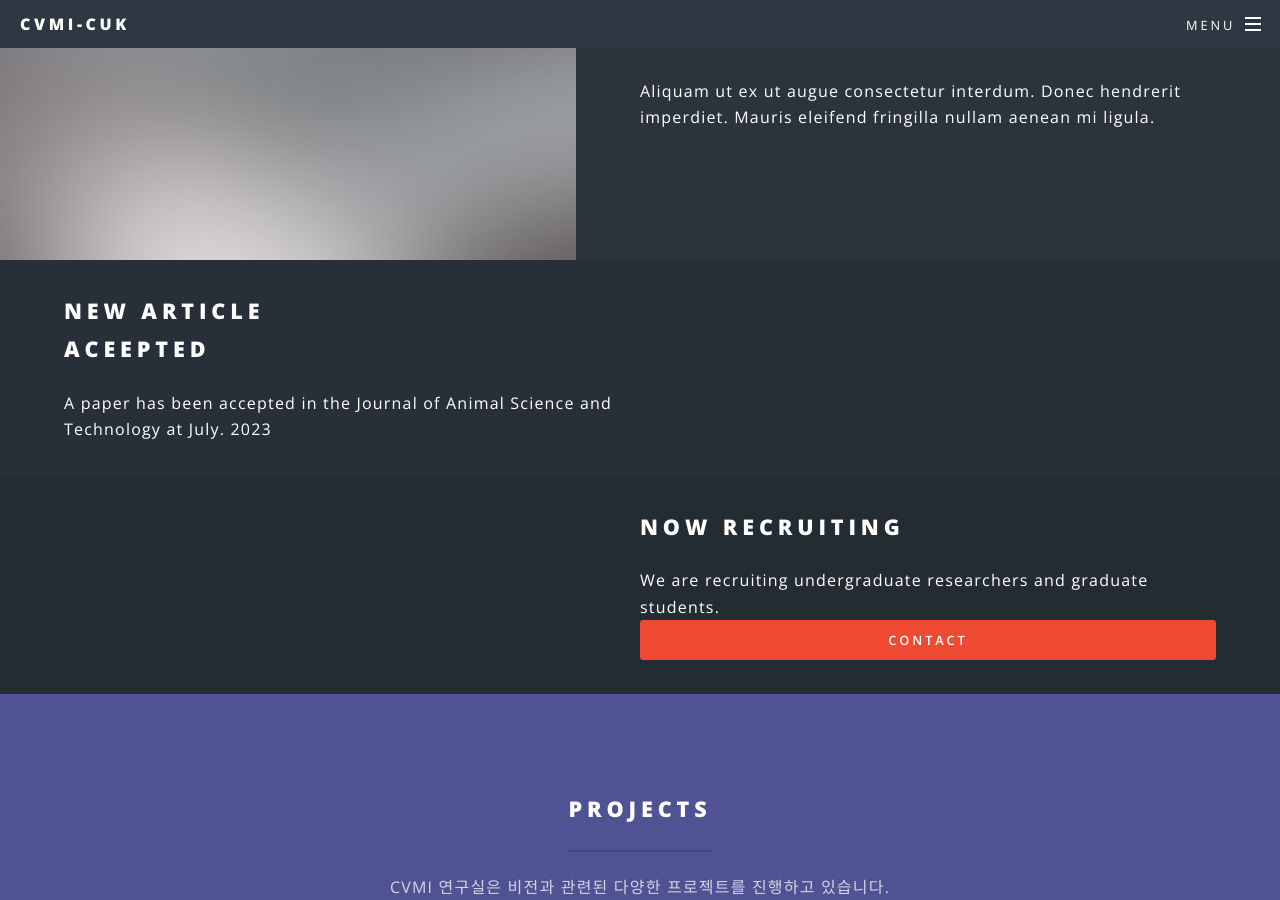
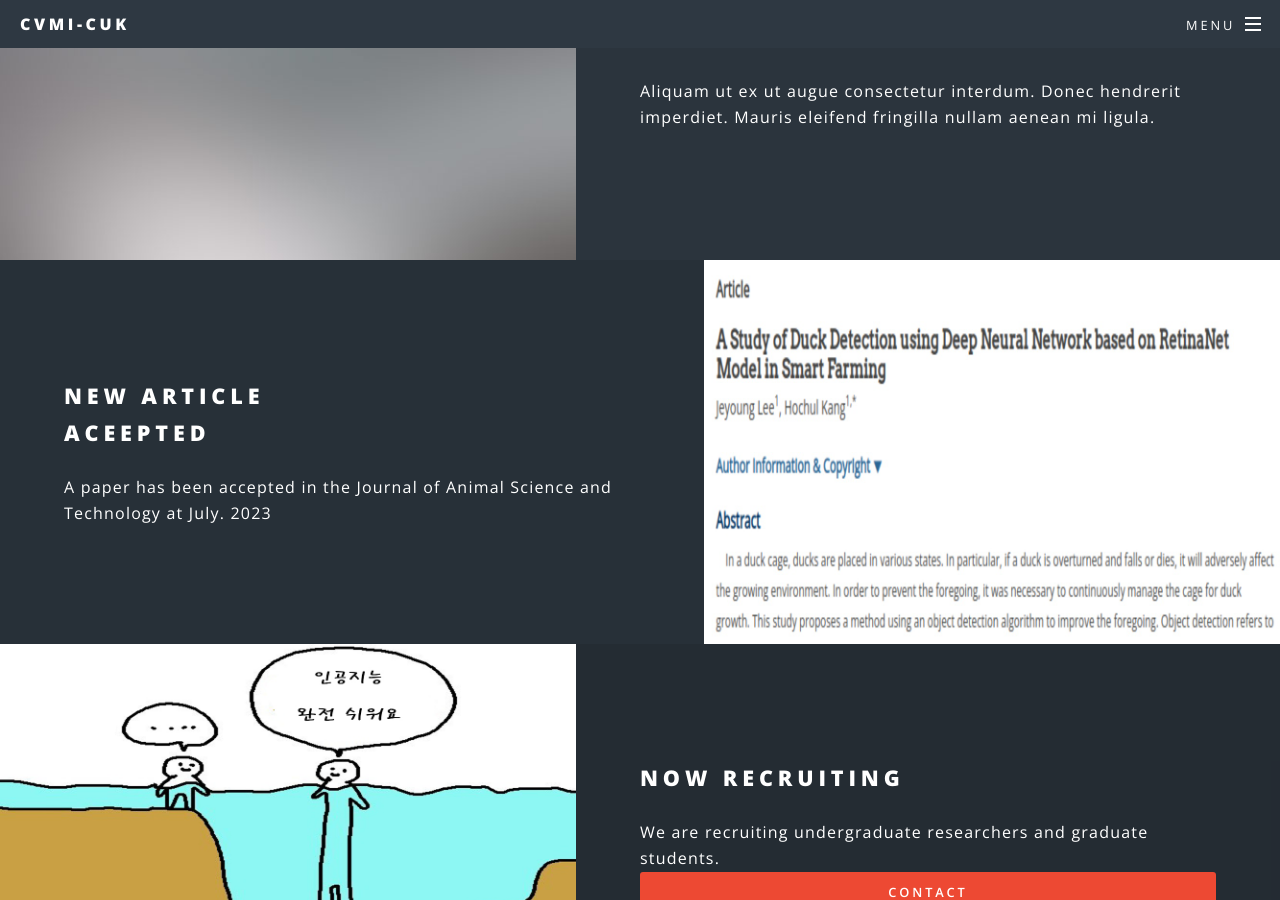
Before and after one commit to CVMILab-CUK/cvmilab-cuk.github.io, a Jekyll site: the page built from index.html, in a window 1280 px wide and 900 px high, scrolled down 1526 px. Built offline with Jekyll 4.4.1, drawn with Linux system fonts in a browser that asks for light colours.

Commit message:
update image

```diff
--- a/index.html
+++ b/index.html
@@ -38,14 +38,14 @@ layout: landing
 							</div>
 						</section>
 						<section class="spotlight">
-							<div class="image"><img src="images/banner2.jpg" alt="" /></div><div class="content">
+							<div class="image"><img src="images/main/banner2.jpg" alt="" /></div><div class="content">
 								<h2>New Article<br />
 								Aceepted</h2>
 								<p>A paper has been accepted in the Journal of Animal Science and Technology at July. 2023</p>
 							</div>
 						</section>
 						<section class="spotlight">
-							<div class="image"><img src="images/banner3.jpg" alt="" /></div><div class="content">
+							<div class="image"><img src="images/main/banner3.jpg" alt="" /></div><div class="content">
 								<h2>Now Recruiting</h2>
 								<p>We are recruiting undergraduate researchers and graduate students.<br/><a href="/4-contact.html" class="button fit special">Contact</a></p>
 							</div>
```
